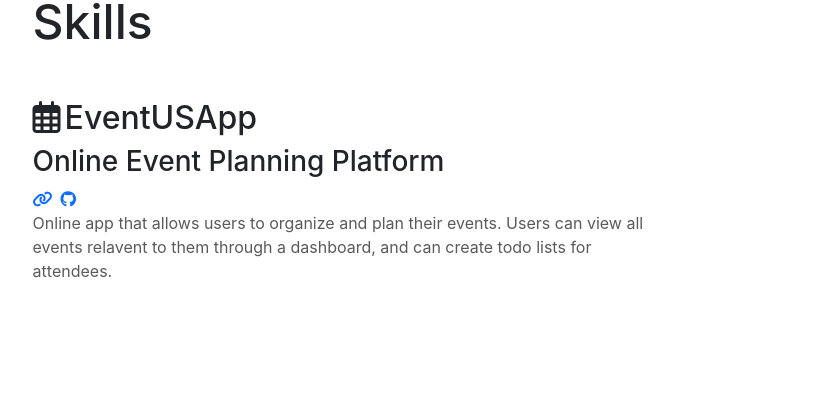
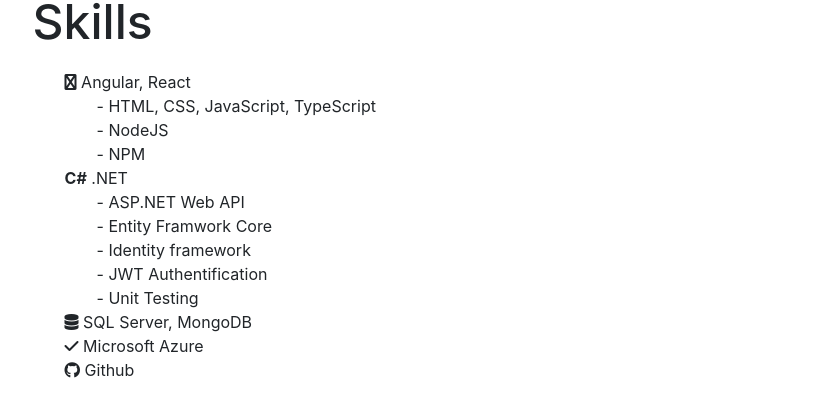
Before and after one commit to medinak044/kyle-medina-portfolio, a React (Create React App) app: page / in a window 1280 px wide. Shown: the part 2121-2538 px from the top of the page, without its empty margins (233-1070 px from the left). Built offline with nearby package versions, Linux system fonts and the light colour scheme.

Commit message:
Completed project MVP

```diff
--- a/src/App.js
+++ b/src/App.js
@@ -1,6 +1,7 @@
 import logo from './logo.svg';
 import './App.css';
 import Navbar from './components/Navbar';
+import Carousel1 from './components/Carousel1';
 
 function App() {
   const githubLinkMain = "https://github.com/medinak044"
@@ -11,14 +12,15 @@ function App() {
 
   return (
     <>
-      <div className="AppX containerX">
+      <div data-bs-spy="scroll" data-bs-target="#list-example" data-bs-smooth-scroll="true"
+        class="scrollspy-example" tabindex="0">
         <div className='rowX'>
           <div id='page-side' className='col-2x bg-warningX'>
             <Navbar />
           </div>
 
-          <div id='page-main' className='col-12x bg-primaryX'>
-            <section className='column resume-section p-3 p-lg-5 align-items-center' style={{ position: 'relative' }}>
+          <div id='page-main' className='col-12x bg-primaryX' da>
+            <section id='about' className='column resume-section p-3 p-lg-5 align-items-center' style={{ position: 'relative' }}>
               <h1 id='name-main'>Kyle Medina</h1>
               <h3>Austin, TX | (737) 781-5242 | medinak044@gmail.com</h3>
               <div className='social-icons'>
@@ -30,7 +32,7 @@ function App() {
 
             <hr />
 
-            <section className='resume-section p-3 p-lg-5 align-items-center'>
+            <section id='projects' className='resume-section p-3 p-lg-5 align-items-center'>
               <h1 className='h1-subject'>Projects</h1>
               <h2 className='mt-5'><i className='fa fa-regular fa-calendar me-1'></i>EventUSApp</h2>
               <h3>Online Event Planning Platform</h3>
@@ -39,29 +41,8 @@ function App() {
                 <a href={githubLink1} target="_blank" rel="noopener noreferrer"><i className='fa fa-github icon-color me-2'></i></a>
               </div>
               <p>Online app that allows users to organize and plan their events. Users can view all events relavent to them through a dashboard, and can create todo lists for attendees.</p>
-
-              <div id="carouselExampleIndicators" className="carousel slide" data-bs-ride="true">
-                <div className="carousel-inner">
-                  <div className="carousel-item active">
-                    <img src="https://drive.google.com/uc?export=view&id=15sWcJZfZdjRs-4LYTsHvJBZjMj2vWwt6" alt="..." className="d-block w-100" />
-                  </div>
-                  <div className="carousel-item">
-                    <img src="https://drive.google.com/uc?export=view&id=1hNuYquP9mD7XCSpsSIR0YTvGMV_8Uhjj" className="d-block w-100" alt="..." />
-                  </div>
-                  <div className="carousel-item">
-                    <img src="https://drive.google.com/uc?export=view&id=1iHz2dbMC7406yKP0m7E3LWGcKpYfhY5a" className="d-block w-100" alt="..." />
-                  </div>
-                  <div className="carousel-item">
-                    <img src="https://drive.google.com/uc?export=view&id=1HIxzPovzOmHcSA-ycfVh43y2UJWanYop" className="d-block w-100" alt="..." />
-                  </div>
-                  <div className="carousel-item">
-                    <img src="https://drive.google.com/uc?export=view&id=19e7GS7pQ6nSi_38w7BVOM_sbddfFAj64" className="d-block w-100" alt="..." />
-                  </div>
-                </div>
-                <button className='btn btn-secondary me-2 mt-2' type="button" data-bs-target="#carouselExampleIndicators" data-bs-slide="prev">{"< Prev"}</button>
-                <button className='btn btn-primary me-2 mt-2' type="button" data-bs-target="#carouselExampleIndicators" data-bs-slide="next">{"Next >"}</button>
-              </div>
               <br />
+              <Carousel1 projectLink1={projectLink1} />
               <h4>Using:</h4>
               <ul className='ul-none'>
                 <li><i className='fa fa-solid fa-check'></i> Angular</li>
@@ -73,28 +54,43 @@ function App() {
 
             <hr />
 
-            <section className='resume-section p-3 p-lg-5 align-items-center'>
+            <section id='skills' className='resume-section p-3 p-lg-5 align-items-center'>
               <h1 className='h1-subject'>Skills</h1>
-              <h2 className='mt-5'><i className='fa fa-regular fa-calendar me-1'></i>EventUSApp</h2>
-              <h3>Online Event Planning Platform</h3>
-              <div className='social-icons'>
-                <a href={projectLink1} target="_blank" rel="noopener noreferrer"><i className='fa fa-link icon-color me-2'></i></a>
-                <a href={githubLink1} target="_blank" rel="noopener noreferrer"><i className='fa fa-github icon-color me-2'></i></a>
-              </div>
-              <p>Online app that allows users to organize and plan their events. Users can view all events relavent to them through a dashboard, and can create todo lists for attendees.</p>
+              <ul className='ul-none' style={{ "margin-top": "2%" }}>
+                <li><i className='fa fa-brands fa-check'></i> Angular, React
+                  <ul className='ul-none'>
+                    <li>- HTML, CSS, JavaScript, TypeScript</li>
+                    <li>- NodeJS</li>
+                    <li>- NPM</li>
+                  </ul>
+                </li>
+                <li><b>C#</b> .NET
+                  <ul className='ul-none'>
+                    <li>- ASP.NET Web API</li>
+                    <li>- Entity Framwork Core</li>
+                    <li>- Identity framework</li>
+                    <li>- JWT Authentification</li>
+                    <li>- Unit Testing</li>
+                  </ul>
+                </li>
+                <li><i className='fa fa-solid fa-database'></i> SQL Server, MongoDB</li>
+                <li><i className='fa fa-solid fa-check'></i> Microsoft Azure</li>
+                <li><i className='fa fa-github '></i> Github</li>
+
+              </ul>
 
             </section>
 
             <hr />
 
-            <section className='resume-section p-3 p-lg-5 align-items-center'>
+            <section id='interests' className='resume-section p-3 p-lg-5 align-items-center'>
               <h1 className='h1-subject'>Interests</h1>
-              <h2 className='mt-5'>Game Development<i className='fa fa-solid fa-gamepad icon-color ms-2'></i><img className='ms-2' style={{ "max-width": "2.5rem" }} src="https://imgs.search.brave.com/V8fy9Y1K8jR5xuO_gWKFTXdUsHNfZ1tgEMXM8XiuOqU/rs:fit:600:600:1/g:ce/aHR0cHM6Ly9pY29u/YXBlLmNvbS93cC1j/b250ZW50L3BuZ19s/b2dvX3ZlY3Rvci9j/LnBuZw" alt="C#" /></h2>
+              <h2 className='mt-5'>Game Development<i className='fa fa-solid fa-gamepad icon-color ms-2'></i><img className='ms-2' style={{ "maxWidth": "2.5rem" }} src="https://imgs.search.brave.com/V8fy9Y1K8jR5xuO_gWKFTXdUsHNfZ1tgEMXM8XiuOqU/rs:fit:600:600:1/g:ce/aHR0cHM6Ly9pY29u/YXBlLmNvbS93cC1j/b250ZW50L3BuZ19s/b2dvX3ZlY3Rvci9j/LnBuZw" alt="C#" /></h2>
 
               <p>As a hobby, I love using the Unity game engine (using C#) to be able to create interactive experiences for my audience.</p>
 
               <h2 className='mt-5'>Music Production<i className='fa fa-solid fa-music icon-color ms-2'></i></h2>
-              <p>In my spare time, I recreate older game soundtracks into orchestral versions of them to listen to. Creating hundreds of tracks really helped improve my music-making skills, and the embedded track below is an example of one of my own original works.</p>
+              <p>In my spare time, I recreate older game soundtracks into orchestral versions of them to listen to. Creating hundreds of tracks really helped improve my music-making skills. The embedded track below is an example of one of my own original works.</p>
 
               <audio controls="controls">
                 <source src="https://docs.google.com/uc?export=download&id=1zDybbtelGQ5jDLRyBMA3fnPdi1C6QAnZ" />
@@ -112,10 +108,12 @@ function App() {
 
             </section>
 
+            <hr />
 
           </div>
         </div>
       </div>
+
     </>
   );
 }
--- /dev/null
+++ b/src/components/Carousel1.jsx
@@ -0,0 +1,31 @@
+import React from 'react'
+
+const Carousel1 = (projectLink1) => {
+    return (
+        <a href={projectLink1} target="_blank" rel="noopener noreferrer">
+            <div id="carouselExampleIndicators" className="carousel slide" data-bs-ride="true">
+                <div className="carousel-inner">
+                    <div className="carousel-item active">
+                        <img src="https://drive.google.com/uc?export=view&id=15sWcJZfZdjRs-4LYTsHvJBZjMj2vWwt6" alt="..." className="d-block w-100" />
+                    </div>
+                    <div className="carousel-item">
+                        <img src="https://drive.google.com/uc?export=view&id=1hNuYquP9mD7XCSpsSIR0YTvGMV_8Uhjj" className="d-block w-100" alt="..." />
+                    </div>
+                    <div className="carousel-item">
+                        <img src="https://drive.google.com/uc?export=view&id=1iHz2dbMC7406yKP0m7E3LWGcKpYfhY5a" className="d-block w-100" alt="..." />
+                    </div>
+                    <div className="carousel-item">
+                        <img src="https://drive.google.com/uc?export=view&id=1HIxzPovzOmHcSA-ycfVh43y2UJWanYop" className="d-block w-100" alt="..." />
+                    </div>
+                    <div className="carousel-item">
+                        <img src="https://drive.google.com/uc?export=view&id=19e7GS7pQ6nSi_38w7BVOM_sbddfFAj64" className="d-block w-100" alt="..." />
+                    </div>
+                </div>
+                <button className='btn btn-secondary me-2 mt-2' type="button" data-bs-target="#carouselExampleIndicators" data-bs-slide="prev">{"< Prev"}</button>
+                <button className='btn btn-primary me-2 mt-2' type="button" data-bs-target="#carouselExampleIndicators" data-bs-slide="next">{"Next >"}</button>
+            </div>
+        </a>
+    )
+}
+
+export default Carousel1
--- a/src/components/Navbar.jsx
+++ b/src/components/Navbar.jsx
@@ -4,17 +4,20 @@ import logo from '../logo.svg';
 
 const Navbar = () => {
     const profileImgUrl = 'https://drive.google.com/uc?export=view&id=1TuLfMJGftdcJ3B2fHZpo_DpgqlZXNNi_'
+    const linkedInLink = "https://www.linkedin.com/in/kyle-medina/"
 
     return (
         <>
-            <div className='containerXXX text-center'>
-                <img id='profileImg' className="img-fluid img-profile rounded-circle mx-auto mb-5" src={profileImgUrl} alt="Profile image"></img>
+            <div className='containerX text-center'>
+                <a href={linkedInLink} target="_blank" rel="noopener noreferrer">
+                    <img id='profileImg' className="img-fluid img-profile rounded-circle mx-auto mb-5" src={profileImgUrl} alt="Profile image"></img>
+                </a>
 
                 <div id='side-list' className="">
-                    <li className="list-group-item mb-4"><a className='side-text' href='#'><b>About</b></a></li>
-                    <li className="list-group-item mb-4"><a className='side-text' href='#'><b>Projects</b></a></li>
-                    <li className="list-group-item mb-4"><a className='side-text' href='#'><b>Skills</b></a></li>
-                    <li className="list-group-item mb-4"><a className='side-text' href='#'><b>Interests</b></a></li>
+                    <li className="list-group-item mb-4"><a className='side-text' href='#about'><b>About</b></a></li>
+                    <li className="list-group-item mb-4"><a className='side-text' href='#projects'><b>Projects</b></a></li>
+                    <li className="list-group-item mb-4"><a className='side-text' href='#skills'><b>Skills</b></a></li>
+                    <li className="list-group-item mb-4"><a className='side-text' href='#interests'><b>Interests</b></a></li>
                 </div>
             </div>
             <div id='react-note' className='row'>
```
